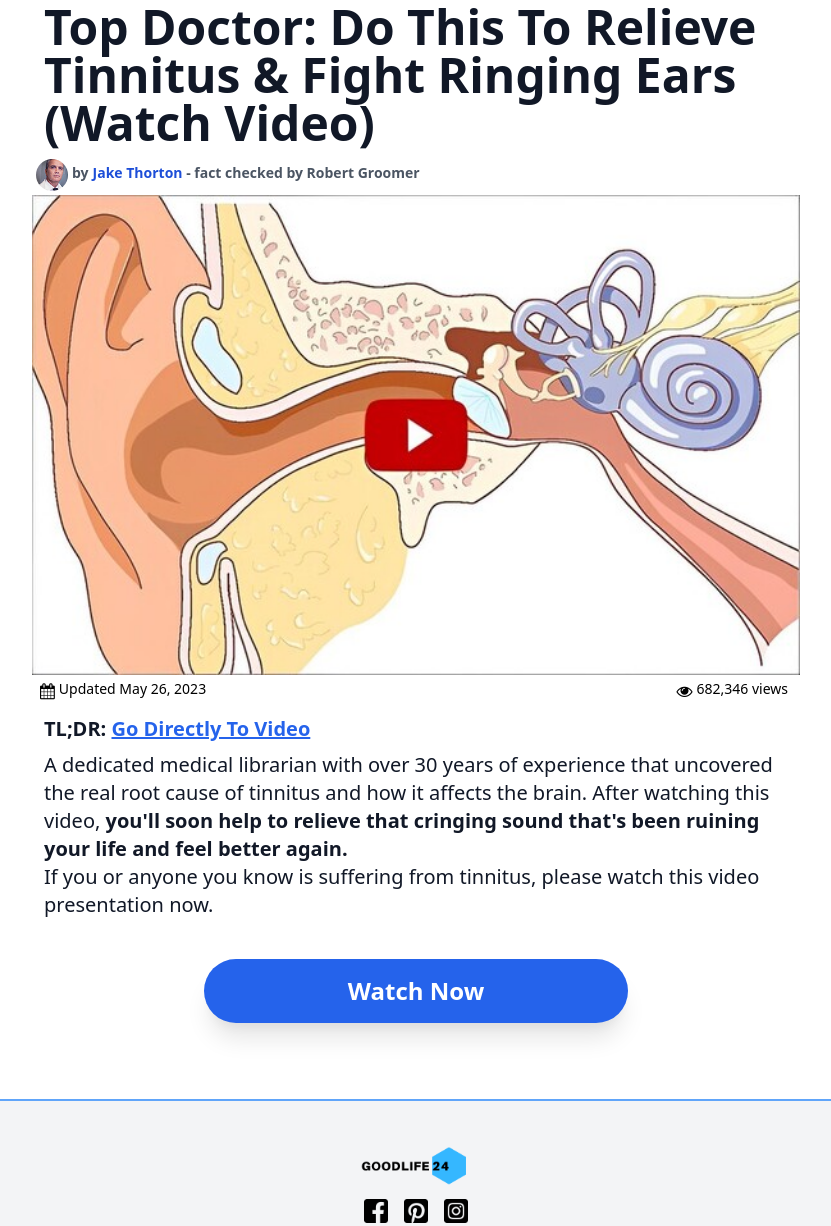
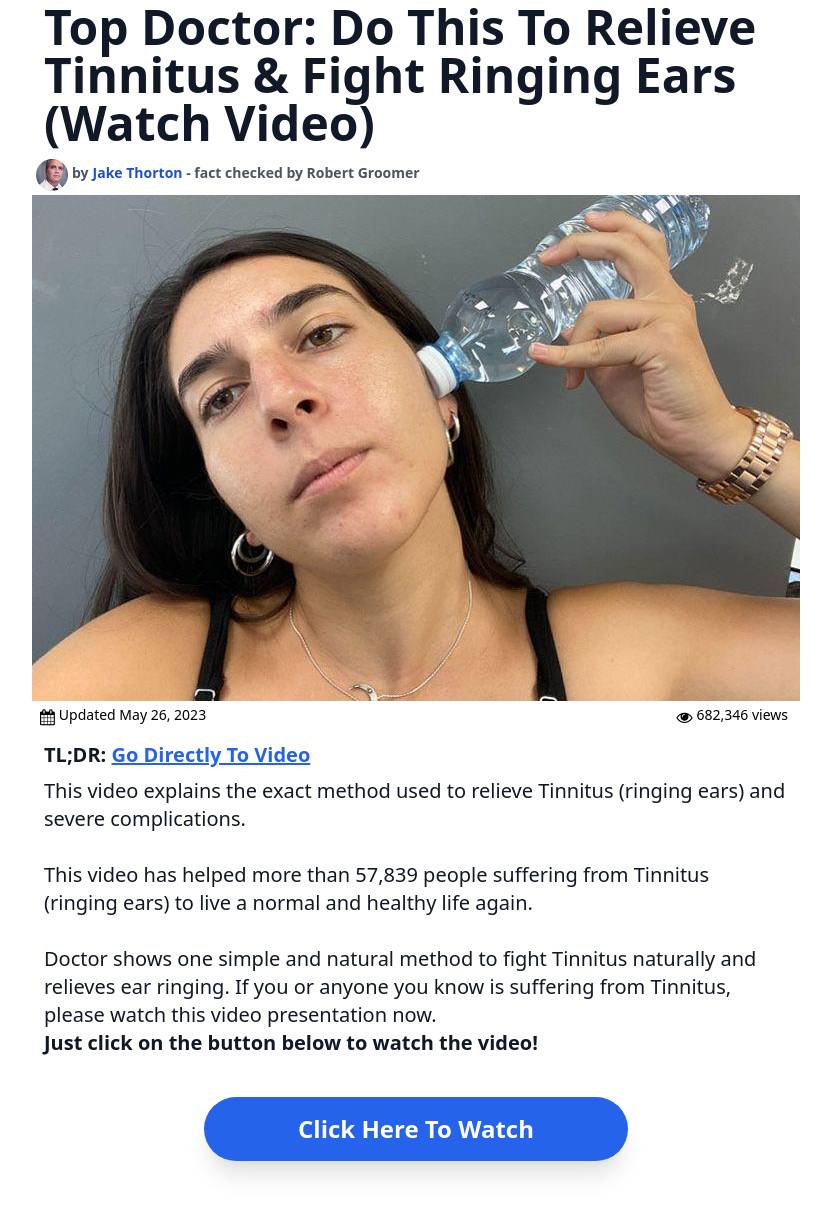
Before and after one commit to burunator/goodlife-24.com, a website: page tt/brain/index.html in a window 1280 px wide. Shown: the part 66-1292 px from the top of the page, without its empty margins (224-1055 px from the left). Drawn offline with nearby package versions, Linux system fonts and the light colour scheme.

Commit message:
new copy tt and brain and also tinnibottle for brain

```diff
--- a/tt/brain/index.html
+++ b/tt/brain/index.html
@@ -98,7 +98,7 @@
 
         <div class="mb-1 ">
             <a onclick="sendTaboolaPixel()" href="https://theactergroated.com/click"><img class="object-cover w-full "
-                    src="/tt/public/img/tinnihq.jpg" alt="Main Image" width="100%" /></a>
+                    src="/tt/public/img/tinibottle.jpeg" alt="Main Image" width="100%" /></a>
         </div>
 
 
@@ -124,24 +124,26 @@
                 </p>
 
 
-                <!-- <p class="mt-2">This video explains the exact method used to relieve Tinnitus (ringing ears) and severe
+                <p class="mt-2">This video explains the exact method used to relieve Tinnitus (ringing ears) and severe
                     complications.
                 </p><br>
-        <p>This video has helped more than 57,839 people suffering from Tinnitus (ringing ears) to live a normal and
+                <p>This video has helped more than 57,839 people suffering from Tinnitus (ringing ears) to live a normal
+                    and
                     healthy life again.
                 </p><br>
-        <p>Doctor shows one simple and natural method to fight Tinnitus naturally and relieves ear ringing. If you or
+                <p>Doctor shows one simple and natural method to fight Tinnitus naturally and relieves ear ringing. If
+                    you or
                     anyone you know is suffering from Tinnitus, please watch this video presentation now.<br>
                     <a class="font-semibold">Just click on the button below to watch the video!</a>
-        </p> -->
+                </p>
 
-                <p> A dedicated medical librarian with over 30 years of experience that uncovered the real root cause of
+                <!-- <p> A dedicated medical librarian with over 30 years of experience that uncovered the real root cause of
                     tinnitus and how it affects the brain. After watching this video, <a class="font-semibold">you'll
                         soon help to relieve that
                         cringing sound that's been ruining your life and feel better again.</a>
                 </p>
                 <p> If you or anyone you know is suffering from tinnitus, please watch this video presentation now.
-                </p>
+                </p> -->
 
                 <!-- <p class="mb-2"> Tinnitus (ringing in the ears) is complicating the life of millions around the world.
                 </p>
@@ -161,7 +163,7 @@
                 <div class="mx-5 mt-10 mb-2 sm:mx-40">
                     <a onclick="sendTaboolaPixel()"
                         class="flex justify-center max-w-screen-md py-4 mx-auto text-lg font-semibold text-white bg-blue-600 rounded-full shadow-xl sm:text-2xl"
-                        href="https://theactergroated.com/click">Watch Now</a>
+                        href="https://theactergroated.com/click">Click Here To Watch</a>
                 </div>
             </div>
 
```
Also changed, not shown: tt/index.html (+5 -5 lines). Lines whose indentation alone changed are shown as unchanged.
